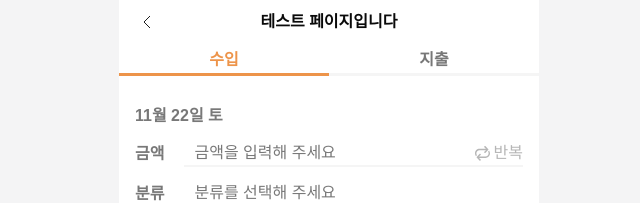
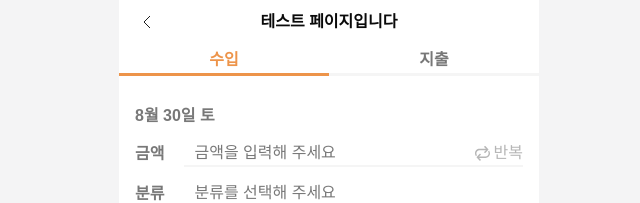
Before and after one commit to prgrms-fe-devcourse/FES-5-Project3-TEAM-5, a React (Vite) app: page /test in a window 1280 px wide. Shown: the top 203 px of the page, without its empty margins (311-951 px from the left). Built offline with nearby package versions, Linux system fonts and the light colour scheme; no server answers; the database is empty; a web font is replaced by a local one.

Commit message:
[Feat] 날짜 하드코딩에서 오늘 날짜로 수정

```diff
--- a/src/pages/item/add/AddItem.tsx
+++ b/src/pages/item/add/AddItem.tsx
@@ -7,6 +7,10 @@ import PaymentModal from '@/shared/components/modal/PaymentModal'
 import supabase from '@/supabase/supabase'
 import CategoryModal from '@/shared/components/modal/CategoryModal'
 import RepeatInstallmentModal from '@/shared/components/modal/RepeatInstallmentModal'
+
+import dayjs from "dayjs"
+import "dayjs/locale/ko"
+dayjs.locale("ko")
 
 type PaymentMethod = { // 결제 수단 타입
   id: string;
@@ -22,6 +26,8 @@ type Category = { // 카테고리 타입
 };
 
 function AddItem() {
+  const formattedDate = dayjs().format("M월 D일 ddd") // 오늘 날짜 포맷
+
   const [tab, setTab] = useState<'수입' | '지출'>('수입') // 탭 상태
   const [amount, setAmount] = useState('') // 금액
   const memoRef = useRef<HTMLTextAreaElement>(null) // 메모 내용
@@ -126,7 +132,7 @@ function AddItem() {
       <div className='p-4'>
         {/* 날짜 */}
         <div className="mb-3">
-          <span className="text-neutral-dark font-bold">11월 22일 토</span>
+          <span className="text-neutral-dark font-bold">{ formattedDate }</span>
         </div>
 
         {/* 폼 */}
```
